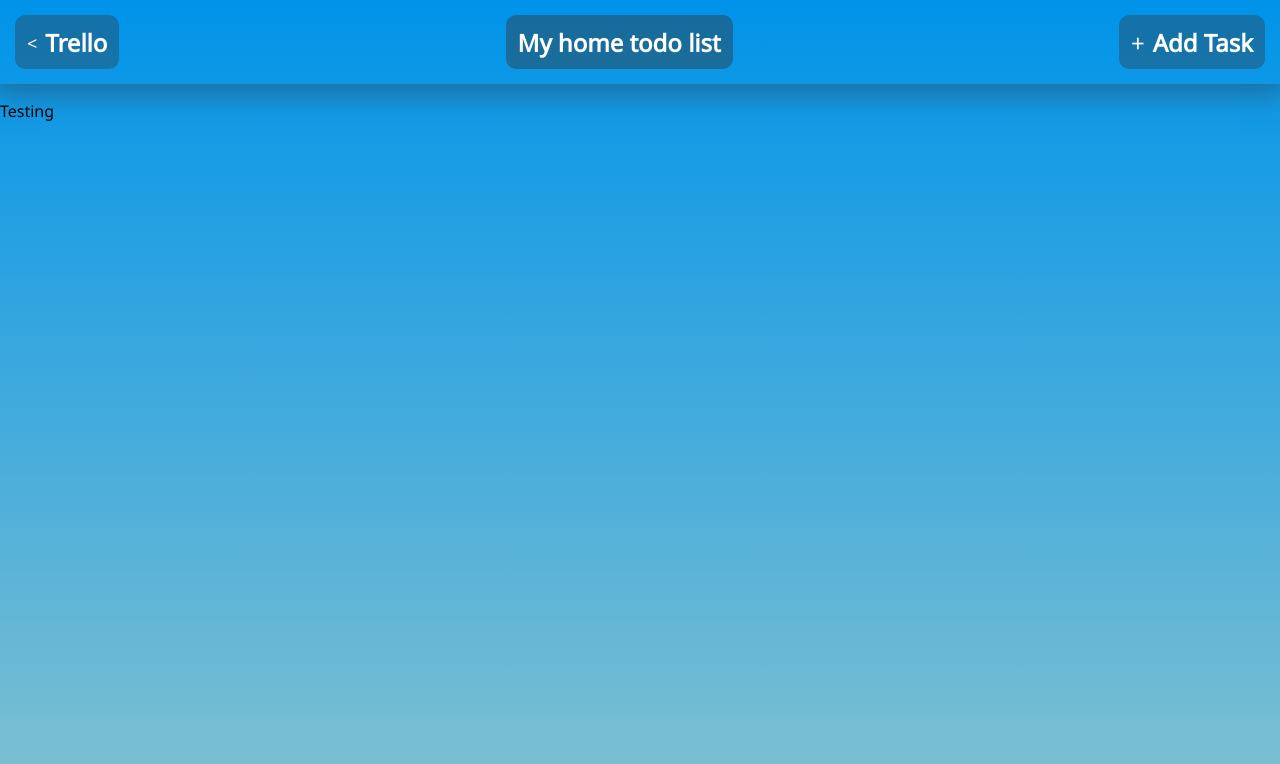
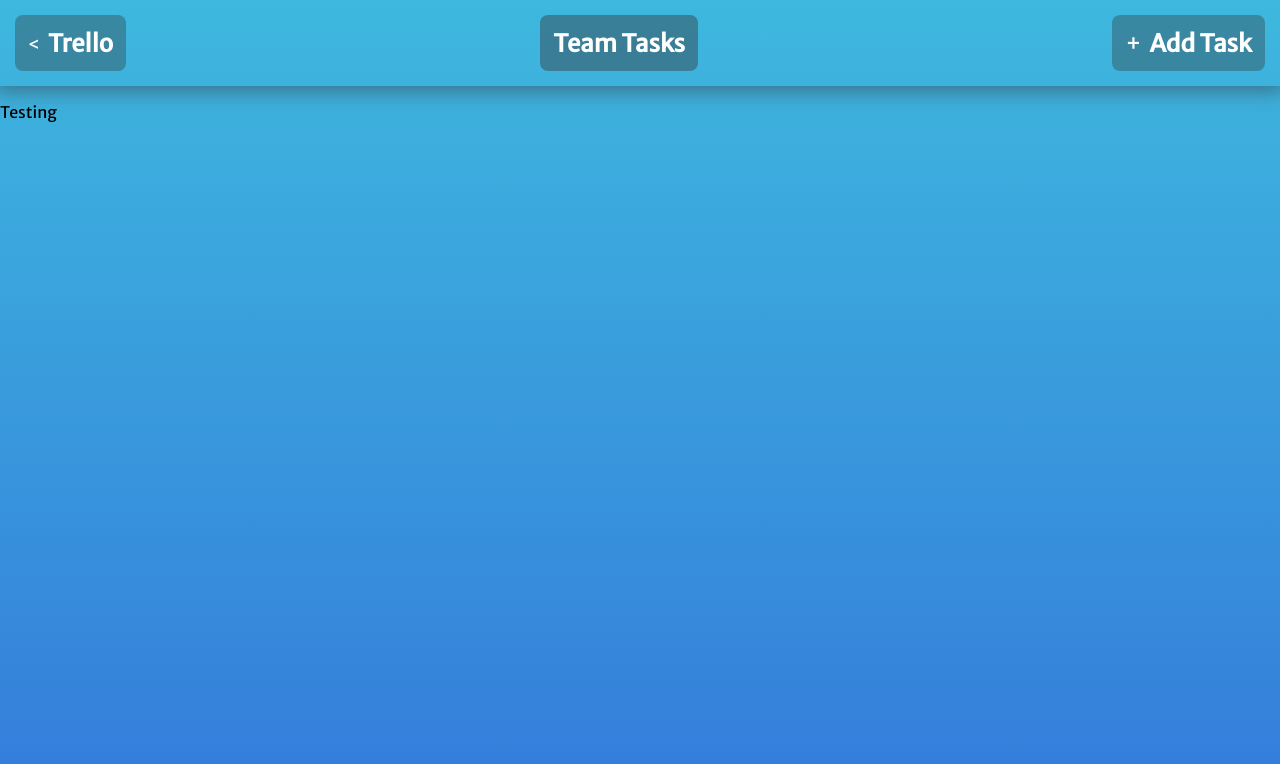
Before and after one commit to atawfique21/better-boards, a React (Create React App) app in the folder trello/: page / in a window 1280 px wide. Shown: the top 764 px of the page. Built offline with nearby package versions, Linux system fonts and the light colour scheme.

Commit message:
[Header] Changed CSS/Default Font [Body] Changed gradient

```diff
--- a/trello/public/index.html
+++ b/trello/public/index.html
@@ -6,7 +6,7 @@
   <meta name="viewport" content="width=device-width, initial-scale=1" />
   <meta name="theme-color" content="#000000" />
   <meta name="description" content="Web site created using create-react-app" />
-  <link href="https://fonts.googleapis.com/css?family=Noto+Sans&display=swap" rel="stylesheet">
+  <link href="https://fonts.googleapis.com/css?family=Merriweather+Sans&display=swap" rel="stylesheet">
   <!--
       manifest.json provides metadata used when your web app is installed on a
       user's mobile device or desktop. See https://developers.google.com/web/fundamentals/web-app-manifest/
--- a/trello/src/App.css
+++ b/trello/src/App.css
@@ -1,15 +1,14 @@
 html, body {
   margin: 0;
   height: 100%;
-  font-family: 'Noto Sans', sans-serif;
+  font-family: 'Merriweather Sans', sans-serif;
   background-color: #0093E9;
 }
 
 body {
   background-repeat: no-repeat;
   background-size: cover;
-  /* background-image: linear-gradient(180deg, #79d1e9 0%, #a2c7f1 100%); */
-  background-image: linear-gradient(180deg, #0093E9 0%, #80c1d0 100%);
+  background-image: linear-gradient(180deg, #3eb8de 0%, #347cdb 100%);
   width: 100%;
   height: 100%;
 }
@@ -19,15 +18,14 @@ header {
   flex-direction: row;
   justify-content: space-between;
   align-items: center;
-  box-shadow: 0px 0px 30px 6px rgba(50, 50, 50, 0.5);
-  /* background-image: linear-gradient(180deg, #0093E9 0%, #80c1d0 100%); */
+  box-shadow: 0px 0px 20px 5px rgba(50, 50, 50, 0.5);
 }
 
 h1, h2 {
   color: white;
   background-color: rgba(50, 50, 50, 0.35);
-  border-radius: 10px;
-  padding: 12px;
+  border-radius: 8px;
+  padding: 13px;
   min-height: 30px;
   max-height: 30px;
   text-align: center;
@@ -35,6 +33,7 @@ h1, h2 {
   justify-content: center;
   align-items: center;
   margin: 15px;
+  font-weight: 600;
 }
 
 .add-button:hover, .back-button:hover {
--- a/trello/src/Compoments/Header.js
+++ b/trello/src/Compoments/Header.js
@@ -4,7 +4,7 @@ function Header() {
   return (
     <header>
       <h2 className="back-button"><span className="lessthan">&lt;</span> Trello</h2>
-      <h2 className="board-name">My home todo list</h2>
+      <h2 className="board-name">Team Tasks</h2>
       <h2 className="add-button"><span className="center">+</span> Add Task</h2>
     </header>
   )
```
